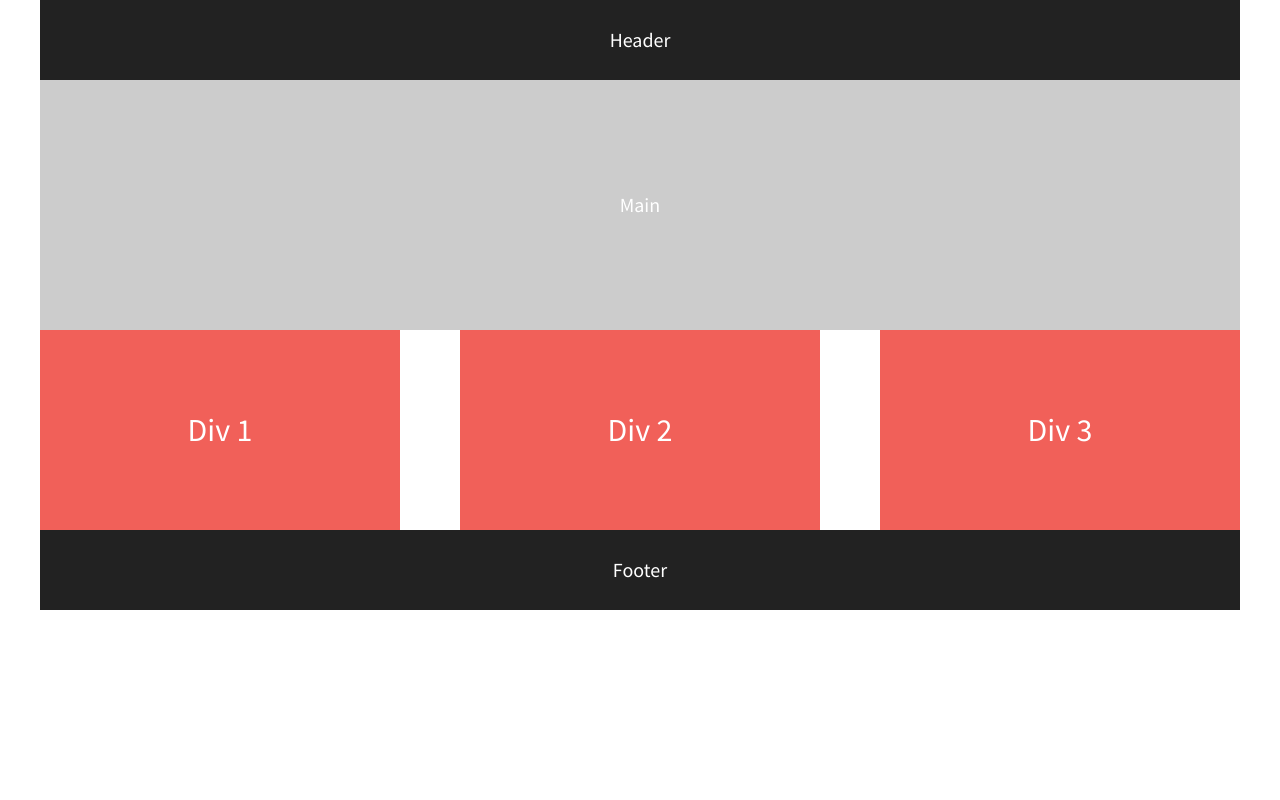
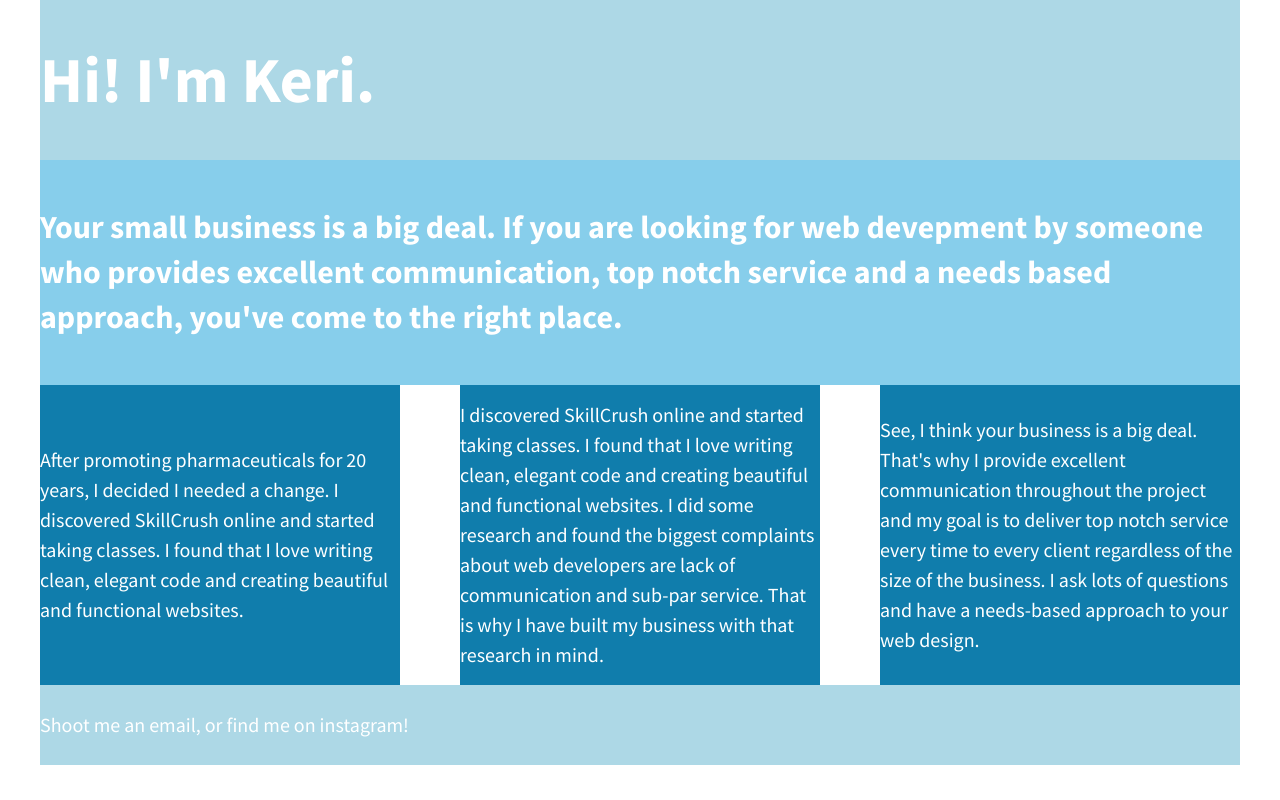
Before and after one commit to kerileach/flex-grid-layout, a plain HTML site: page index.html in a window 1280 px wide. Drawn offline with nearby package versions, Linux system fonts and the light colour scheme.

Commit message:
Customized layout text and colors

```diff
--- a/css/main.css
+++ b/css/main.css
@@ -111,22 +111,40 @@ body {
 
 header,
 footer {
-  background-color: #222;
-  height: 80px;
+  background-color: lightblue;
+
+  width: 100%;
+}
+header {
+    height: 160px;
+    justify-content: left;
+}
+header h1 {
+    text-align: left;
+
+    font-size: 4rem;
+}
+
+main {
+  background-color: skyblue;
+  height: 225px;
   width: 100%;
 }
 
-main {
-  background-color: #ccc;
-  height: 250px;
-  width: 100%;
+main h2 {
+    text-align: left;
+
+    font-size: 2rem;
 }
 
+footer {
+    height: 80px;
+}
 header,
 footer,
 main {
     display: flex;
-    justify-content: center;
+
     align-items: center;
 }
 
@@ -145,10 +163,10 @@ main {
 
   color: #fff;
   line-height: 1.5em;
-  font-size: 1.6em;
-  background-color: #f16059;
+  font-size: 1em;
+  background-color: #107dac;
   width: 30%;
-  height: 200px;
+  height: 300px;
 }
 
 /* ==========================================================================
--- a/index.html
+++ b/index.html
@@ -22,18 +22,29 @@
 
         <!-- Add your site or application content here -->
         <section class="flex-container">
-            <header>Header</header>
-            <main>Main</main>
+            <header>
+                <h1>Hi! I'm Keri.</h1>
+
+            </header>
+            <main>
+                <h2>Your small business is a big deal. If you are looking for web devepment by someone who provides excellent communication, top notch service and a needs based approach, you've come to the right place.</h2>
+            </main>
             <div id="div-1" class="flex-items">
-                Div 1
+                After promoting pharmaceuticals for 20 years, I decided I needed a change.
+                    I discovered SkillCrush online and started taking classes. I found that I love writing clean, elegant code and creating beautiful and functional websites.
             </div>
             <div id="div-2" class="flex-items">
-                Div 2
+                I discovered SkillCrush online and started taking classes. I found that I love writing clean, elegant code and creating beautiful and functional websites.
+                       I did some research and found the biggest complaints about web developers
+                       are lack of communication and sub-par service. That is why I have built
+                       my business with that research in mind.
             </div>
             <div id="div-3" class="flex-items">
-                Div 3
+                See, I think your business is a big deal.  That's why I provide excellent communication
+                throughout the project and my goal is to deliver top notch service every time to every client
+                regardless of the size of the business. I ask lots of questions and have a needs-based approach to your web design.
             </div>
-            <footer>Footer</footer>
+            <footer>Shoot me an email, or find me on instagram!</footer>
         </section>
 
         <script src="https://ajax.googleapis.com/ajax/libs/jquery/1.11.3/jquery.min.js"></script>
```
